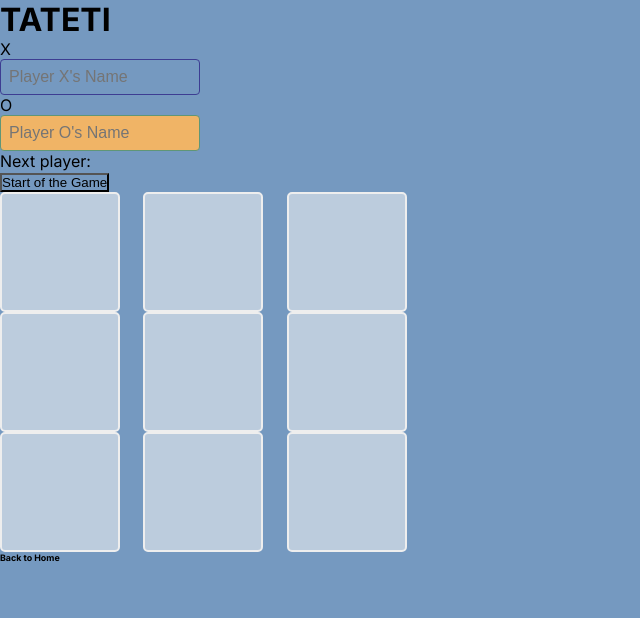
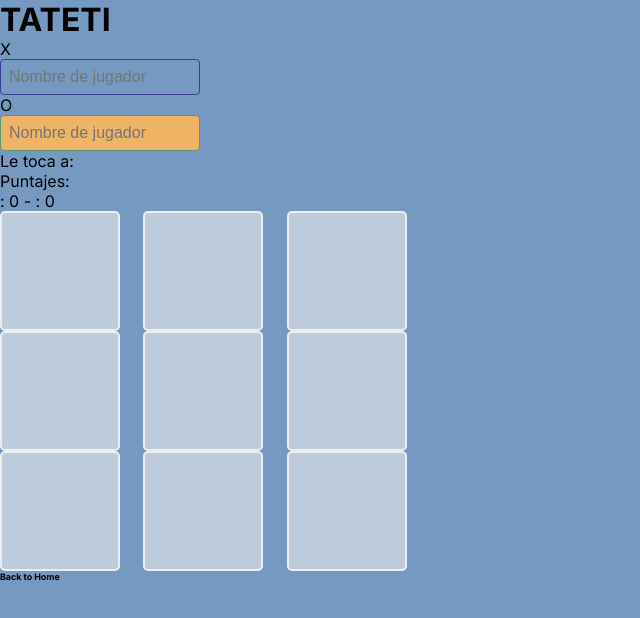
Before and after one commit to alejandroponce00/TATETI, a Next.js app: page /tictactoe in a window 1280 px wide. Shown: the top 618 px of the page, without its empty margins (0-640 px from the left). Built offline with nearby package versions, Linux system fonts and the light colour scheme.

Commit message:
puntajes

```diff
--- a/src/app/tictactoe/page.js
+++ b/src/app/tictactoe/page.js
@@ -13,6 +13,9 @@ class Game extends Component {
       history: [{ squares: Array(9).fill(null) }],
       stepNumber: 0,
       xIsNext: true,
+      scoreX: 0,
+      scoreO: 0,
+      gameOver: false
     };
   }
 
@@ -21,6 +24,8 @@ class Game extends Component {
   };
 
   handleClick(i) {
+    if (this.state.gameOver) return;
+
     const history = this.state.history.slice(0, this.state.stepNumber + 1);
     const current = history[history.length - 1];
     const squares = current.squares.slice();
@@ -30,6 +35,14 @@ class Game extends Component {
     }
 
     squares[i] = this.state.xIsNext ? "X" : "O";
+    const winner = calculateWinner(squares);
+    if (winner) {
+      this.setState(prevState => ({
+        [winner === 'X' ? 'scoreX' : 'scoreO']: prevState[winner === 'X' ? 'scoreX' : 'scoreO'] + 1,
+        gameOver: true
+      }));
+    }
+
     this.setState({
       history: history.concat([
         {
@@ -45,28 +58,32 @@ class Game extends Component {
     this.setState({
       stepNumber: step,
       xIsNext: step % 2 === 0,
+      gameOver: false
     });
   }
 
+  handleRestart = () => {
+    this.setState({
+      history: [{ squares: Array(9).fill(null) }],
+      stepNumber: 0,
+      xIsNext: true,
+      gameOver: false
+    });
+  };
+
   render() {
-    const { playerX, playerO, history } = this.state;
+    const { playerX, playerO, scoreX, scoreO, gameOver } = this.state;
+    const history = this.state.history;
     const current = history[this.state.stepNumber];
     const winner = calculateWinner(current.squares);
 
-    const moves = history.map((step, move) => {
-      const desc = move ? `Move #${move}` : "Start of the Game";
-      return (
-        <li key={move}>
-          <button onClick={() => this.jumpTo(move)} className="text-white">{desc}</button>
-        </li>
-      );
-    });
-
     let status;
     if (winner) {
-      status = `Winner: ${winner}`;
+      status = winner === 'X' ? `${playerX} ha ganado` : `${playerO} ha ganado`;
+    } else if (gameOver) {
+      status = "Juego terminado. ¡Empate!";
     } else {
-      status = `Next player: ${this.state.xIsNext ? playerX : playerO}`;
+      status = `Le toca a: ${this.state.xIsNext ? playerX : playerO}`;
     }
 
     return (
@@ -76,7 +93,7 @@ class Game extends Component {
             <p className="text-white">X</p>
             <input
               type="text"
-              placeholder="Player X's Name"
+              placeholder="Nombre de jugador"
               value={playerX}
               onChange={(e) => this.handlePlayerNameChange("playerX", e)}
               className="custom-input2"
@@ -86,14 +103,18 @@ class Game extends Component {
             <p className="text-white">O</p>
             <input
               type="text"
-              placeholder="Player O's Name"
+              placeholder="Nombre de jugador"
               value={playerO}
               onChange={(e) => this.handlePlayerNameChange("playerO", e)}
               className="custom-input"
             />
           </div>
           <div>{status}</div>
-          <ol>{moves}</ol>
+          <div>Puntajes:</div>
+          <div>{`${playerX}: ${scoreX} - ${playerO}: ${scoreO}`}</div>
+          {winner || gameOver ? (
+            <button onClick={this.handleRestart}>Volver a Jugar</button>
+          ) : null}
         </div>
         <div className="game-board">
           <Board squares={current.squares} onClick={(i) => this.handleClick(i)} />
@@ -127,6 +148,10 @@ function calculateWinner(squares) {
     }
   }
 
+  if (squares.every(square => square !== null)) {
+    return 'Empate';
+  }
+
   return null;
 }
 
--- a/src/app/tictactoe/style.css
+++ b/src/app/tictactoe/style.css
@@ -17,3 +17,8 @@
       border-radius: 4px;
       /* Agrega más estilos según tus preferencias */
     }
+    .puntaje{
+
+      font-size: 40px;
+      border-color: black;
+    }
```
